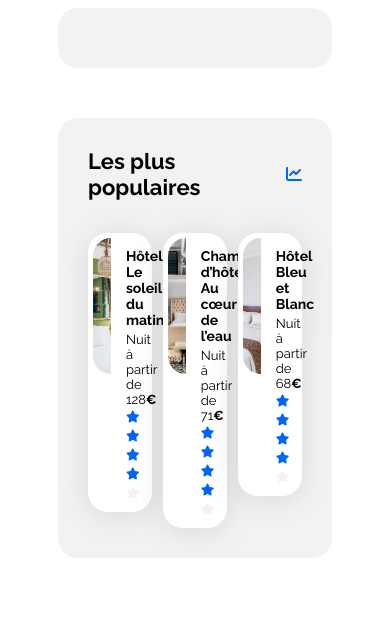
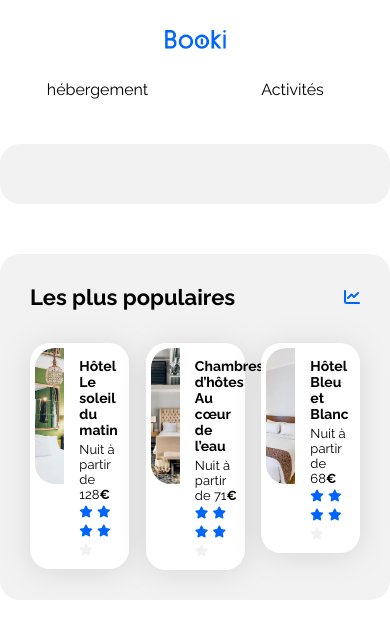
Before and after one commit to Mulsivera/Openclassroom-Booki-2025, a plain HTML site: page index.html in a window 390 px wide. Drawn offline with Linux system fonts and the light colour scheme.

Commit message:
Header implémenté

```diff
--- a/css/style.css
+++ b/css/style.css
@@ -16,6 +16,48 @@
 body {
     display: flex;
     justify-content: center;
+}
+
+/* Header */
+
+header {
+    height: 79px;
+    display: flex;
+    justify-content: space-between;
+    align-items: top;
+    margin-bottom: 30px;
+}
+
+header .logo-container {
+    width: 161px;
+    display: flex;
+    justify-content: center;
+    align-items: center;
+}
+
+header .logo-container img {
+    width: 61px;
+    height: 19px;
+}
+
+header .buttons-container {
+    width: 344px;
+    height: 35px;
+    display: flex;
+    justify-content: space-around;
+}
+
+header .buttons-container button {
+    background-color: white;
+    border: none;
+    display: flex;
+    align-items: flex-end;
+    font-size: 16px;
+}
+
+header .buttons-container button:hover {
+    border-top: 3px solid var(--main-color);
+    color: var(--main-color);
 }
 
 .main-container {
@@ -129,6 +171,15 @@ a {
 /****** Media queries ***********/
 /* Medium devices (tablets, less/equal than 1024px) */
 @media (max-width: 1024px) {
+
+    body {
+        margin: 0px;
+    }
+
+    .main-container {
+        padding: 0px;
+    }
+
     .hebergements-and-populaires {
         flex-direction: column;
     }
@@ -163,5 +214,38 @@ a {
 
 /* Small devices (phones, less than 768px) */
 @media (max-width: 767.98px) {
-    /* ... */
+
+    /* Header */
+
+    header {
+        display: flex;
+        flex-direction: column;
+        height: auto;
+    }
+
+    header .logo-container {
+        width: 100%;
+        height: 79px;
+        display: flex;
+        justify-content: center;
+        align-items: center;
+    }
+
+    header .buttons-container {
+        width: 100%;
+    }
+
+    header .buttons-container button {
+        display: flex;
+        justify-content: center;
+        align-items: flex-start;
+        height: 36px;
+        width: 100%;
+    }
+
+    header .buttons-container button:hover {
+        border-top: 0px;
+        border-bottom: 3px solid var(--main-color);
+        color: var(--main-color);
+    }
 }
--- a/index.html
+++ b/index.html
@@ -16,7 +16,15 @@
 
 <body>
     <div class="main-container">
-        <header></header>
+        <header>
+            <div class="logo-container">
+                <img src="./images/logo/Booki.png">
+            </div>
+            <div class="buttons-container">
+                <button>hébergement</button>
+                <button>Activités</button>
+            </div>
+        </header>
         <main>
             <div class="hebergements-and-populaires">
                 <section class="hebergements">
```
